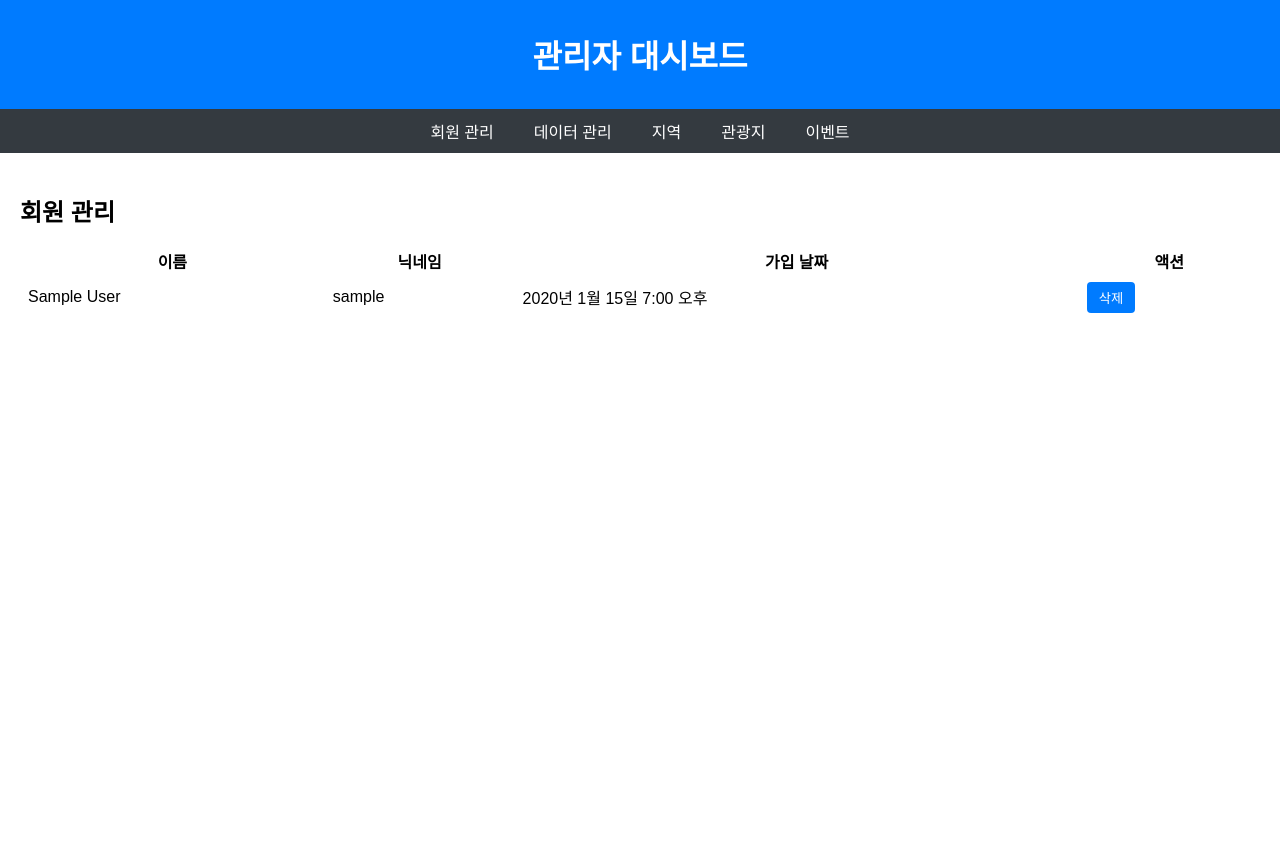
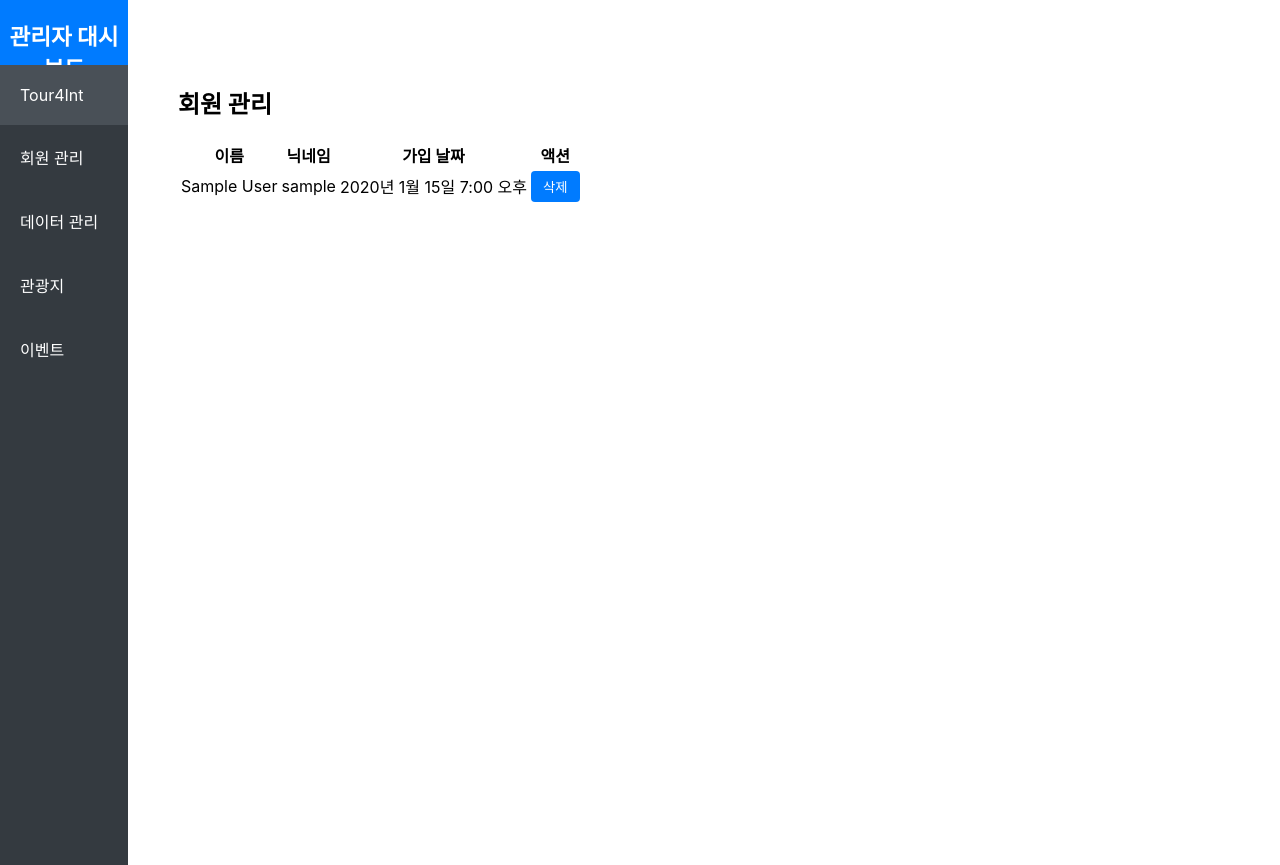
Before and after one commit to 42jeelee/tour4int, a Django app: page /touradmin/ in a window 1280 px wide. Before the commit the page ends 313 px from the top, so only its background shows below. Run offline with Django 5.2, Linux system fonts and the light colour scheme; tables that the repository leaves empty hold one stand-in row (values such as "Sample post"); some web fonts are replaced.

Commit message:
ui 수정

```diff
--- a/static/css/admin.css
+++ b/static/css/admin.css
@@ -1,33 +1,65 @@
+@import url("https://cdn.jsdelivr.net/gh/orioncactus/pretendard@v1.3.8/dist/web/variable/pretendardvariable-dynamic-subset.css");
 /* admin.css */
 body {
-  font-family: Arial, sans-serif;
+  font-family: "Pretendard Variable", Pretendard, -apple-system, BlinkMacSystemFont, system-ui, Roboto, "Helvetica Neue", "Segoe UI", "Apple SD Gothic Neo", "Noto Sans KR", "Malgun Gothic", "Apple Color Emoji", "Segoe UI Emoji", "Segoe UI Symbol", sans-serif;
+  margin: 0;
+  padding: 0;
+  height: 100%;
+}
+
+a{
+  color: inherit;
+  outline: none;
+  text-decoration: none;
+}
+
+.header{
+  display: flex;
+}
+
+.header > .banner {
+  width: 10%;
+  height: 65px;
+  background-color: #007bff;
+  color: white;
+  font-size: 15px;
+  text-align: center;
+}
+
+.container{
+  display: flex;
+  min-height: 100vh;
+}
+
+.banner {
+  width: 10%;
+  background-color: #343a40;
+  flex-shrink: 0;
+}
+
+.content {
+  width: 90%;
+  padding: 0 50px 20px;
+  box-sizing: border-box;
+  flex-grow: 1;
+}
+
+body > div > div.banner > nav > ul {
+  list-style: none;
+  display: flex;
+  flex-direction: column;
+  justify-content: center;
   margin: 0;
   padding: 0;
 }
 
-header {
-  background-color: #007bff;
-  color: white;
-  padding: 10px;
-  text-align: center;
-}
-
-nav ul {
-  list-style: none;
-  display: flex;
-  justify-content: center;
-  background-color: #343a40;
-  margin: 0;
-  padding: 0;
-}
-
-nav ul li {
-  padding: 10px 20px;
+body > div > div.banner > nav > ul > li, div.banner > nav > ul > a {
+  padding: 20px;
   color: white;
   cursor: pointer;
 }
 
-nav ul li:hover, .tabs li.active {
+nav ul li:hover, .tabs li.active, div.banner > nav > ul > a{
   background-color: #495057;
 }
 
@@ -37,11 +69,34 @@ nav ul li:hover, .tabs li.active {
 
 .tab-content.active, .sub-tab-content.active {
   display: block;
+  padding: 0 0 20px;
+}
+
+.sub-tabs{
+  list-style-type: none;
+  display: flex;
+  justify-content: center;
+  background-color: #343a40;
+  margin: 0;
+  padding: 0;
+  width: 100%;
+}
+.sub-tabs li{
   padding: 20px;
+  font-size: 14px;
+  color: white;
+  cursor: pointer;
+  -webkit-line-clamp: 2;
+  line-clamp: 2;
 }
 
 
-/* 이벤트 테이블 */
+/* 관광지, 이벤트 테이블 */
+.sub-tab-contents{
+  display: flex;
+  justify-content: center;
+}
+
 .no_display {
   display: none;
 }
@@ -50,19 +105,29 @@ nav ul li:hover, .tabs li.active {
   border: 1px solid black;
 }
 
-table {
+.sub-tab-contents table {
   border-collapse: collapse;
-  width: 100%;
+  width: 1200px;
 }
 
-table td {
+.sub-tab-contents table thead{
+  background-color: #343a40;
+  color: white;
+  height: 45px;
+}
+
+.sub-tab-contents table td {
   padding: 8px;
-  text-align: left;
+  text-align: center;
   vertical-align: middle;
+  height: 50px;
+}
+
+.sub-tab-contents table tr:nth-child(even) td, .sub-tab-contents table tr:nth-child(even) th {
+  background: #f9f9f9;
 }
 
 table td input[type="text"] {
-  width: 100%; /* 셀 너비에 맞게 확장 */
   box-sizing: border-box; /* 패딩과 보더를 포함한 크기 설정 */
   padding: 6px; /* 입력 필드 안의 여백 */
   border: 1px solid #ccc;
--- a/static/js/admin.js
+++ b/static/js/admin.js
@@ -50,16 +50,8 @@ function get_place_data(areaCode) {
             <tr id='${areaCode}_${i}'>
               <td>${data.areaCode[i].place_id}</td>
               <td>${data.areaCode[i].title}</td>
-              <td>${data.areaCode[i].thumb_img}</td>
-              <td>${data.areaCode[i].image}</td>
+              <td>${data.areaCode[i].address}</td>
               <td><button class='modBut'>수정하기</button></td>
-            </tr>
-            <tr id='${data.areaCode[i].place_id}' class='modi no_display'>
-              <td>${data.areaCode[i].place_id}</td>
-              <td><input id='${data.areaCode[i].place_id}_title' type='text' value='${data.areaCode[i].title}'></td>
-              <td><input id='${data.areaCode[i].place_id}_thumb_img' type='text' value='${data.areaCode[i].thumb_img}'></td>
-              <td><input id='${data.areaCode[i].place_id}_image' type='text' value='${data.areaCode[i].image}'></td>
-              <td><button class='sumBut'>적용하기</button></td>
             </tr>
             `
           }
@@ -91,16 +83,9 @@ function get_event_data(areaCode) {
             <tr id='${areaCode}_${i}'>
               <td>${data.event[i].place_id}</td>
               <td>${data.event[i].title}</td>
-              <td>${data.event[i].thumb_img}</td>
-              <td>${data.event[i].image}</td>
+              <td>${data.event[i].address}</td>
+              <td>${data.event[i].start_time} - ${data.event[i].end_time}</td>
               <td><button class='modBut'>수정하기</button></td>
-            </tr>
-            <tr id='${data.event[i].place_id}' class='modi no_display'>
-              <td>${data.event[i].place_id}</td>
-              <td><input id='${data.event[i].place_id}_title' type='text' value='${data.event[i].title}'></td>
-              <td><input id='${data.event[i].place_id}_thumb_img' type='text' value='${data.event[i].thumb_img}'></td>
-              <td><input id='${data.event[i].place_id}_image' type='text' value='${data.event[i].image}'></td>
-              <td><button class='sumBut'>적용하기</button></td>
             </tr>
             `
           }
--- a/touradmin/templates/touradmin.html
+++ b/touradmin/templates/touradmin.html
@@ -11,18 +11,25 @@
     <script src="https://code.jquery.com/jquery-latest.min.js"></script>
 </head>
 <body>
-    <header>
-        <h1>관리자 대시보드</h1>
-    </header>
+    <div class='header'>
+        <div class='banner'>
+            <a href='/touradmin/'><h2>관리자 대시보드</h2></a>
+        </div>
+        <div></div>
+    </div>
+    <div class='container'>
+        <div class='banner'>
             <nav>
                 <ul class="tabs">
+                    <a href='/'><li>Tour4Int</li></a>
                     <li data-tab="users">회원 관리</li>
                     <li data-tab="dataSetting">데이터 관리</li>
-            <li data-tab="AreaCodes">지역</li>
                     <li data-tab="touristspots">관광지</li>
                     <li data-tab="events">이벤트</li>
                 </ul>
             </nav>
+        </div>
+        <div class= 'content'>
             <main>
                 <!-- 회원 관리 -->
                 <section id="users" class="tab-content active">
@@ -58,16 +65,6 @@
                     </ul>
                 </section>
 
-        <!-- 지역 관리 -->
-        <section id="AreaCodes" class="tab-content">
-            <h2>지역</h2>
-            <ul>
-                {% for AreaCode in AreaCodes %}
-                <li>{{ AreaCode.name }}</li>
-                {% endfor %}
-            </ul>
-        </section>
-
                 <!-- 관광지 관리 -->
                 <section id="touristspots" class="tab-content">
                     <h2>관광지</h2>
@@ -83,11 +80,16 @@
                         <div id="AreaCode-{{ AreaCode.area_code }}" class="sub-tab-content">
                             <h3>{{ AreaCode.name }}의 관광지</h3>
                             <table>
+                                <colgroup>
+                                    <col style='width: 10%;'>
+                                    <col style='width: 30%;'>
+                                    <col style='width: 50%;'>
+                                    <col >
+                                </colgroup>
                                 <thead>
                                     <th>고유번호</th>
                                     <th>타이틀</th>
-                    <th>썸네일</th>
-                    <th>이미지</th>
+                                    <th>주소</th>
                                     <th>수정하기</th>
                                 </thead>
                                 <tbody id='place'>
@@ -114,11 +116,18 @@
                         <div id="event-AreaCode-{{ AreaCode.area_code }}" class="sub-tab-content">
                             <h3>{{ AreaCode.name }}의 이벤트</h3>
                             <table>
+                                <colgroup>
+                                    <col style='width: 10%;'>
+                                    <col style='width: 30%;'>
+                                    <col style='width: 30%;'>
+                                    <col style='width: 20%;'>
+                                    <col >
+                                </colgroup>
                                 <thead>
                                     <th>고유번호</th>
                                     <th>타이틀</th>
-                    <th>썸네일</th>
-                    <th>이미지</th>
+                                    <th>주소</th>
+                                    <th>일정</th>
                                     <th>수정하기</th>
                                 </thead>
                                 <tbody id='place'>
@@ -130,5 +139,7 @@
                     </div>
                 </section>
             </main>
+        </div>
+    </div>
 </body>
 </html>
```
Lines whose indentation alone changed are shown as unchanged.
